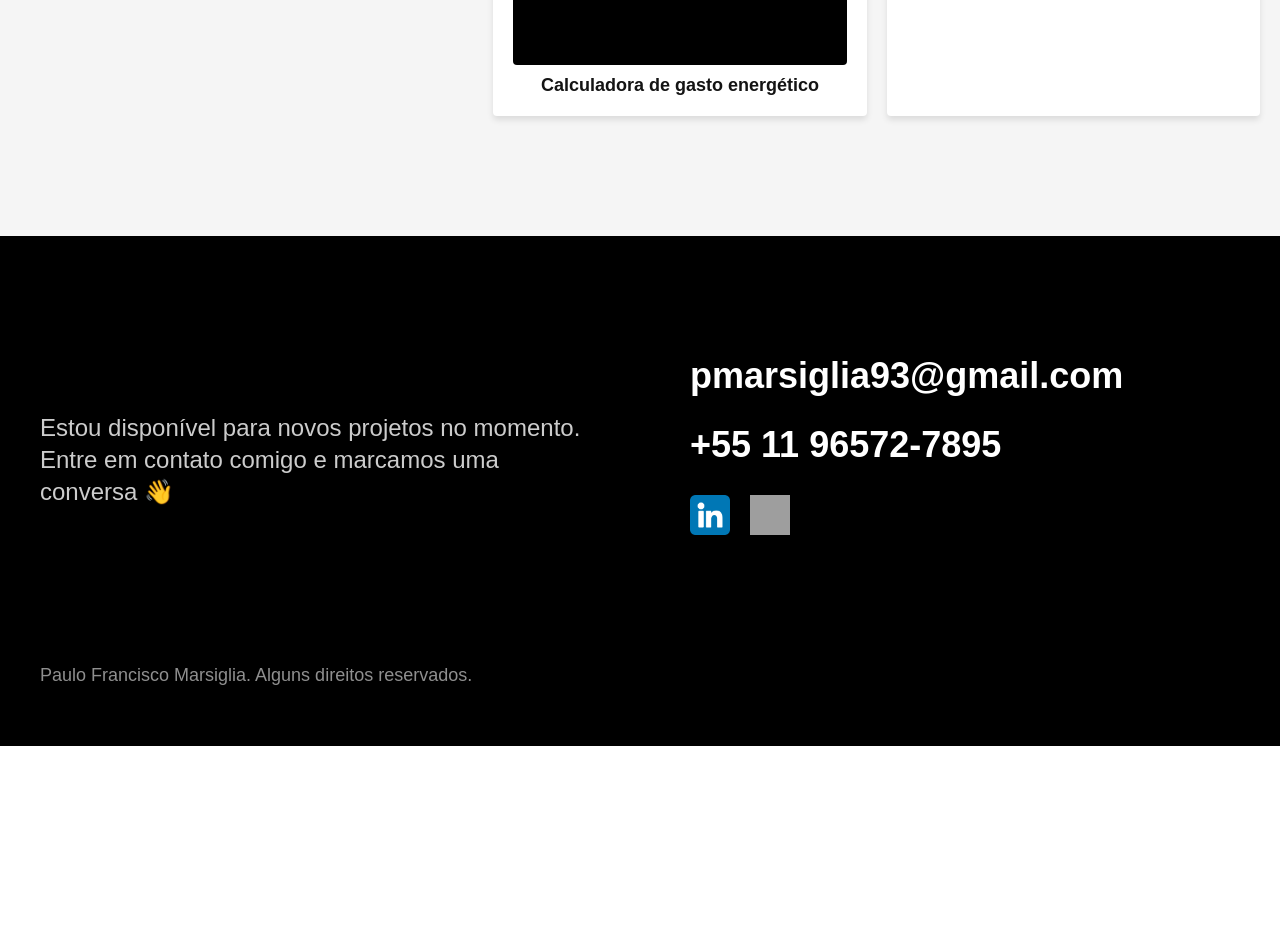
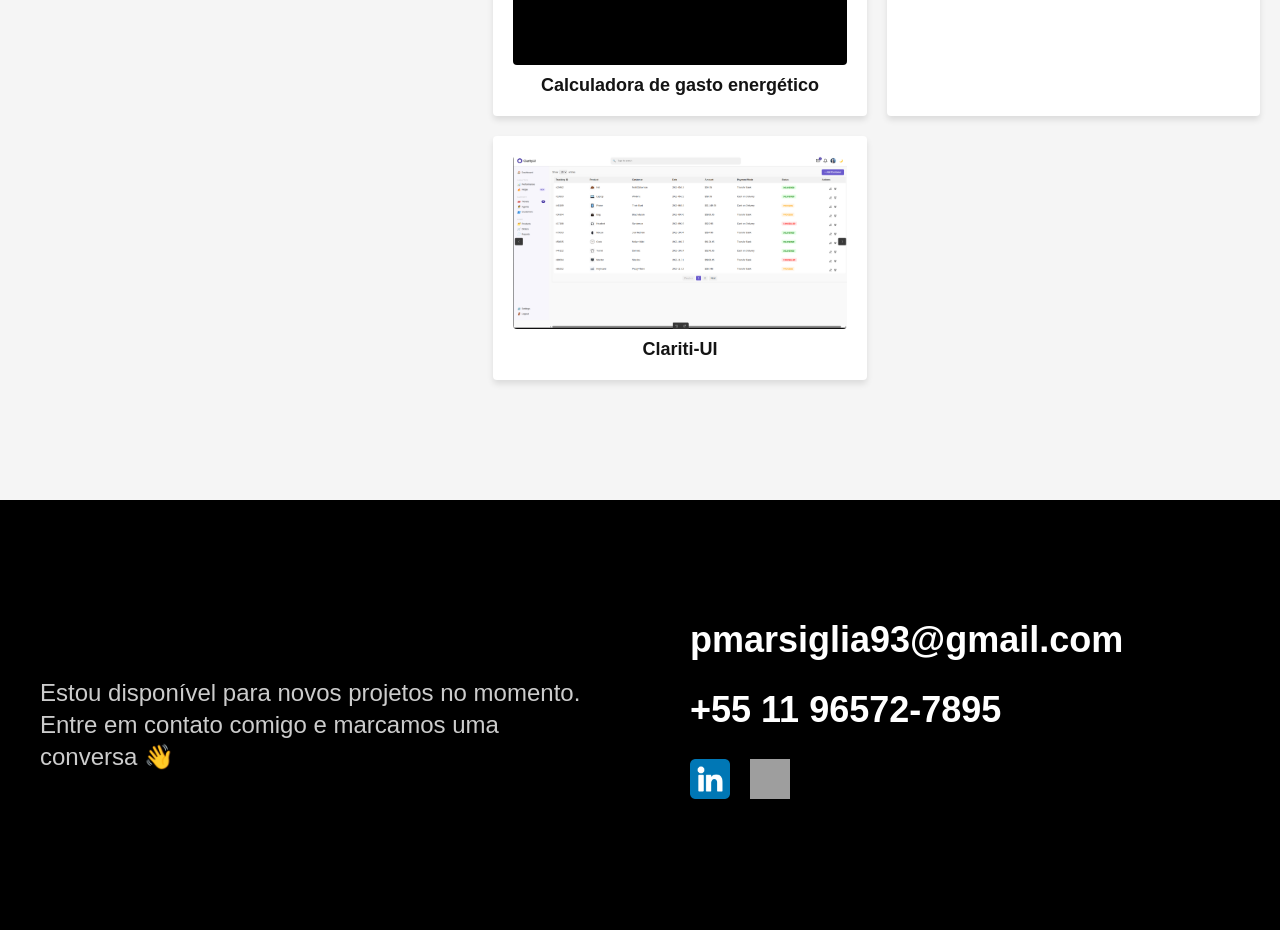
Before and after one commit to pmarsiglia93/portifilio-paulo-francisco-marsiglia, a React (Create React App) app: page / in a window 1280 px wide. Shown: the part 5040-5970 px from the top of the page. Before the commit the page ends 5786 px from the top, so only its background shows below. Built offline with nearby package versions, Linux system fonts and the light colour scheme; grey boxes are pictures that could not be loaded.

Commit message:
update 17-12 v2

```diff
--- a/src/components/Projetos/Projetos.js
+++ b/src/components/Projetos/Projetos.js
@@ -7,102 +7,198 @@ import projeto3 from '../../assets/projeto3.png';
 import projeto4 from '../../assets/projeto4.png';
 import projeto5 from '../../assets/projeto5.png';
 import projeto6 from '../../assets/projeto6.png';
+import projeto7 from '../../assets/projeto7.png';
 
 const projetos = [
   {
     id: 1,
     titulo: 'Bikcraft',
-    descricao: 'Bikcraft é um e-commerce fictício para venda de bicicletas elétricas, desenvolvido com HTML, CSS e JavaScript. O projeto foca em boas práticas de código, HTML semântico, CSS modular e animações para uma experiência dinâmica e responsiva.',
+    descricao:
+      'Bikcraft é um e-commerce fictício para venda de bicicletas elétricas, desenvolvido com HTML, CSS e JavaScript. O projeto foca em boas práticas de código, HTML semântico, CSS modular e animações para uma experiência dinâmica e responsiva.',
     tecnologias: ['HTML', 'CSS', 'JavaScript'],
     imagem: projeto1,
     site: 'https://bikcraft-psi-beige.vercel.app/',
-    repositorio: 'https://github.com/pmarsiglia93/bikcraft'
+    repositorio: 'https://github.com/pmarsiglia93/bikcraft',
   },
   {
     id: 2,
     titulo: 'Pesquisa Ativa',
-    descricao: 'Pesquisa Ativa é uma plataforma de pesquisa de mercado desenvolvida com React, focada em acessibilidade, responsividade e alta performance. O site conta com animações suaves, cortes diagonais estilizados e um layout intuitivo para destacar os benefícios do serviço.',
-    tecnologias: ['HTML', 'CSS', 'JS', 'React'],
+    descricao:
+      'Pesquisa Ativa é uma plataforma de pesquisa de mercado desenvolvida com React, focada em acessibilidade, responsividade e alta performance. O site conta com animações suaves, cortes diagonais estilizados e um layout intuitivo para destacar os benefícios do serviço.',
+    tecnologias: ['HTML', 'CSS', 'JavaScript', 'React'],
     imagem: projeto2,
     site: 'https://pesquisa-ativa-negocios-sigma.vercel.app/',
-    repositorio: 'https://github.com/pmarsiglia93/pesquisa-ativa-negocios'
+    repositorio: 'https://github.com/pmarsiglia93/pesquisa-ativa-negocios',
   },
   {
     id: 3,
     titulo: 'Filmes API',
-    descricao: 'Filmes API é uma aplicação desenvolvida com React que consome a OMDB API para exibir informações de filmes. O projeto apresenta uma interface responsiva e moderna, organizando os filmes em categorias temáticas, como Batman, Vingadores e Homem-Aranha.',
-    tecnologias: ['HTML', 'CSS','Javascript', 'API Rest'],
+    descricao:
+      'Filmes API é uma aplicação desenvolvida com React que consome a OMDb API para exibir informações de filmes. O projeto apresenta uma interface responsiva e moderna, organizando os filmes em categorias temáticas, como Batman, Vingadores e Homem-Aranha.',
+    tecnologias: ['HTML', 'CSS', 'JavaScript', 'REST API'],
     imagem: projeto3,
     site: 'https://case-stalse.vercel.app/',
-    repositorio: 'https://github.com/pmarsiglia93/case-stalse'
+    repositorio: 'https://github.com/pmarsiglia93/case-stalse',
   },
   {
     id: 4,
     titulo: 'Wishlist / Cart',
-    descricao: 'Wishlist / Cart é uma aplicação desenvolvida com React que permite adicionar produtos a uma lista de favoritos e a um carrinho de compras. O projeto apresenta uma interface dinâmica e responsiva, onde os usuários podem visualizar e gerenciar seus produtos salvos.',
-    tecnologias: ['HTML', 'CSS', 'Javascript', 'React'],
+    descricao:
+      'Wishlist / Cart é uma aplicação desenvolvida com React que permite adicionar produtos a uma lista de favoritos e a um carrinho de compras. O projeto apresenta uma interface dinâmica e responsiva, onde os usuários podem visualizar e gerenciar seus produtos salvos.',
+    tecnologias: ['HTML', 'CSS', 'JavaScript', 'React'],
     imagem: projeto4,
     site: 'https://case-b8one.vercel.app/',
-    repositorio: 'https://github.com/pmarsiglia93/case-b8one'
+    repositorio: 'https://github.com/pmarsiglia93/case-b8one',
   },
   {
     id: 5,
     titulo: 'Calculadora de gasto energético',
-    descricao: 'Esta calculadora foi desenvolvida com React para estimar a taxa de metabolismo basal (TMB), tanto em repouso quanto com diferentes níveis de atividade física: sedentária, moderada e intensa.',
-    tecnologias: ['HTML', 'CSS', 'Javascript', 'React'],
+    descricao:
+      'Esta calculadora foi desenvolvida com React para estimar a taxa de metabolismo basal (TMB), tanto em repouso quanto com diferentes níveis de atividade física: sedentária, moderada e intensa.',
+    tecnologias: ['HTML', 'CSS', 'JavaScript', 'React'],
     imagem: projeto5,
     site: 'https://calculadora-tmb-eight.vercel.app/',
-    repositorio: 'https://github.com/pmarsiglia93/calculadora-tmb'
+    repositorio: 'https://github.com/pmarsiglia93/calculadora-tmb',
   },
   {
     id: 6,
     titulo: 'Pokedex',
-    descricao: 'Desenvolvi uma Pokédex em JavaScript Vanilla, com layout em HTML/CSS e integração com a PokéAPI. O projeto permite navegar pelos Pokémon, pesquisar rapidamente e trocar páginas, com um visual limpo e adaptado para desktop e mobile.',
-    tecnologias: ['HTML', 'CSS', 'Javascript'],
+    descricao:
+      'Desenvolvi uma Pokédex em JavaScript Vanilla, com layout em HTML/CSS e integração com a PokéAPI. O projeto permite navegar pelos Pokémon, pesquisar rapidamente e trocar páginas, com um visual limpo e adaptado para desktop e mobile.',
+    tecnologias: ['HTML', 'CSS', 'JavaScript'],
     imagem: projeto6,
     site: 'https://pokedex-lumis-gules.vercel.app/',
-    repositorio: 'https://github.com/pmarsiglia93/pokedex-lumis'
-  }
+    repositorio: 'https://github.com/pmarsiglia93/pokedex-lumis',
+  },
+  {
+    id: 7,
+    titulo: 'Clariti-UI',
+    descricao:
+      'Aplicação em Vue.js para registro, edição, visualização e exclusão de produtos, com navegação via Vue Router e persistência simulada com JSON Server.',
+    tecnologias: ['Vue.js', 'Vue Router', 'JSON Server', 'CSS'],
+    imagem: projeto7,
+    // Sem site publicado (depende do serve-api local)
+    // site: undefined,
+    repositorio: 'https://github.com/pmarsiglia93/vue-dashboard',
+    rodaLocal: true,
+    instrucoesLocal: [
+      'npm install',
+      'npm run serve-api',
+      'npm run dev',
+    ],
+  },
 ];
 
 const Projetos = () => {
   const [modalProjeto, setModalProjeto] = useState(null);
 
-  // Função para fechar o modal ao clicar fora dele
+  // Fecha o modal ao clicar fora (overlay)
   const handleOutsideClick = (e) => {
-    if (e.target.classList.contains("modal")) {
+    if (e.target.classList.contains('modal')) {
       setModalProjeto(null);
     }
   };
+
+  const hasSite = Boolean(modalProjeto?.site);
+  const hasRepo = Boolean(modalProjeto?.repositorio);
 
   return (
     <section className="projetos" id="projetos" aria-label="Projetos">
       <div className="projetos-container">
         <h2 className="subtitulo">Projetos</h2>
+
         <div className="projetos-grid">
           {projetos.map((projeto) => (
-            <div key={projeto.id} className="projeto-item" onClick={() => setModalProjeto(projeto)}>
-              <img src={projeto.imagem} alt={projeto.titulo} className="projeto-thumb" />
+            <div
+              key={projeto.id}
+              className="projeto-item"
+              onClick={() => setModalProjeto(projeto)}
+              role="button"
+              tabIndex={0}
+              onKeyDown={(e) => {
+                if (e.key === 'Enter' || e.key === ' ') setModalProjeto(projeto);
+              }}
+            >
+              <img
+                src={projeto.imagem}
+                alt={projeto.titulo}
+                className="projeto-thumb"
+              />
               <h3>{projeto.titulo}</h3>
             </div>
           ))}
         </div>
       </div>
+
       {modalProjeto && (
         <div className="modal" onClick={handleOutsideClick}>
           <div className="modal-content">
-            <span className="close" onClick={() => setModalProjeto(null)}>&times;</span>
-            <img src={modalProjeto.imagem} alt={modalProjeto.titulo} className="modal-img" />
+            <span className="close" onClick={() => setModalProjeto(null)}>
+              &times;
+            </span>
+
+            <img
+              src={modalProjeto.imagem}
+              alt={modalProjeto.titulo}
+              className="modal-img"
+            />
+
             <h3>{modalProjeto.titulo}</h3>
+
             <p className="modal-descricao">{modalProjeto.descricao}</p>
+
+            {/* Aviso quando o projeto é apenas local */}
+            {modalProjeto.rodaLocal && (
+              <div className="modal-aviso-local">
+                <p>
+                  Este projeto não possui deploy público, pois depende de uma API
+                  local (JSON Server). Para executar:
+                </p>
+                {Array.isArray(modalProjeto.instrucoesLocal) &&
+                  modalProjeto.instrucoesLocal.length > 0 && (
+                    <ul className="modal-aviso-local-lista">
+                      {modalProjeto.instrucoesLocal.map((linha, idx) => (
+                        <li key={idx}>
+                          <code>{linha}</code>
+                        </li>
+                      ))}
+                    </ul>
+                  )}
+              </div>
+            )}
+
             <div className="modal-tecnologias">
               {modalProjeto.tecnologias.map((tech, index) => (
-                <span key={index} className="tech-tag">{tech}</span>
+                <span key={index} className="tech-tag">
+                  {tech}
+                </span>
               ))}
             </div>
+
             <div className="modal-buttons">
-              <a href={modalProjeto.site} target="_blank" rel="noopener noreferrer" className="btn">Ver Site</a>
-              <a href={modalProjeto.repositorio} target="_blank" rel="noopener noreferrer" className="btn">Ver Repositório</a>
+              {/* Só renderiza "Ver Site" se existir site */}
+              {hasSite && (
+                <a
+                  href={modalProjeto.site}
+                  target="_blank"
+                  rel="noopener noreferrer"
+                  className="btn"
+                >
+                  Ver Site
+                </a>
+              )}
+
+              {/* Renderiza repo se existir */}
+              {hasRepo && (
+                <a
+                  href={modalProjeto.repositorio}
+                  target="_blank"
+                  rel="noopener noreferrer"
+                  className="btn"
+                >
+                  Ver Repositório
+                </a>
+              )}
             </div>
           </div>
         </div>
```
Also changed, not shown: src/assets/projeto7.png (added).
